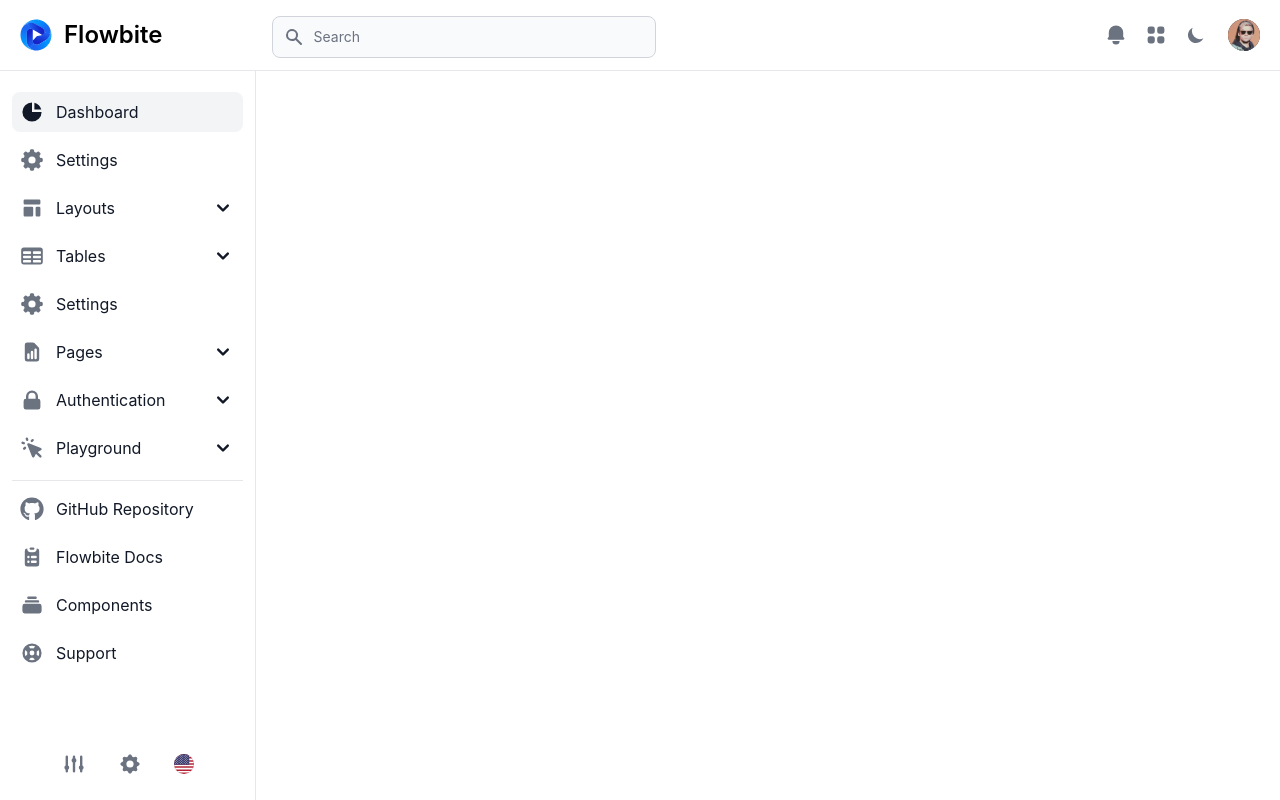
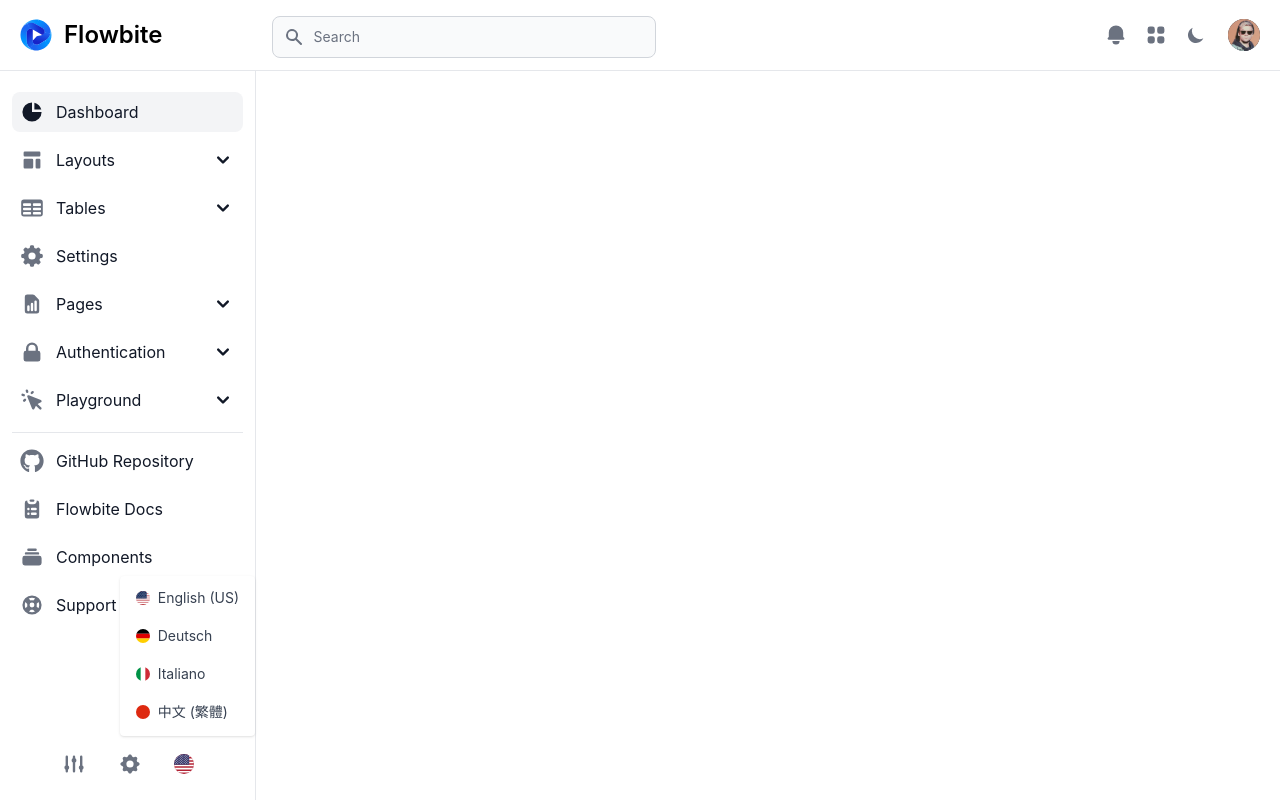
Before and after one commit to nailnafir/admin-next-tailwind, a Next.js app: page / in a window 1280 px wide. Both pictures are taken after a click on the button 183 px from the left and 764 px from the top of the page. Built offline with nearby package versions, Linux system fonts and the light colour scheme.

Commit message:
Add handler for change languages

```diff
--- a/components/sidebar/Sidebar.tsx
+++ b/components/sidebar/Sidebar.tsx
@@ -15,6 +15,7 @@
   const [isPagesOpen, setPagesOpen] = useState(false);
   const [isAuthenticationOpen, setAuthenticationOpen] = useState(false);
   const [isPlaygroundOpen, setPlaygroundOpen] = useState(false);
+  const [isLanguageOpen, setLanguageOpen] = useState(false);
 
   function layoutsHandler() {
     setLayoutsOpen(!isLayoutsOpen);
@@ -34,6 +35,10 @@
 
   function playgroundHandler() {
     setPlaygroundOpen(!isPlaygroundOpen);
+  }
+
+  function languageHandler() {
+    setLanguageOpen(!isLanguageOpen);
   }
 
   return (
@@ -104,32 +109,6 @@
                       sidebar-toggle-item="true"
                     >
                       Dashboard
-                    </span>
-                  </Link>
-                </li>
-                <li>
-                  <Link
-                    href="/settings"
-                    className="flex items-center p-2 text-base text-gray-900 rounded-lg hover:bg-gray-100 group dark:text-gray-200 dark:hover:bg-gray-700"
-                  >
-                    <svg
-                      className="w-6 h-6 text-gray-500 transition duration-75 group-hover:text-gray-900 dark:text-gray-400 dark:group-hover:text-white"
-                      fill="currentColor"
-                      viewBox="0 0 20 20"
-                      xmlns="http://www.w3.org/2000/svg"
-                      aria-hidden="true"
-                    >
-                      <path
-                        clipRule="evenodd"
-                        fillRule="evenodd"
-                        d="M8.34 1.804A1 1 0 019.32 1h1.36a1 1 0 01.98.804l.295 1.473c.497.144.971.342 1.416.587l1.25-.834a1 1 0 011.262.125l.962.962a1 1 0 01.125 1.262l-.834 1.25c.245.445.443.919.587 1.416l1.473.294a1 1 0 01.804.98v1.361a1 1 0 01-.804.98l-1.473.295a6.95 6.95 0 01-.587 1.416l.834 1.25a1 1 0 01-.125 1.262l-.962.962a1 1 0 01-1.262.125l-1.25-.834a6.953 6.953 0 01-1.416.587l-.294 1.473a1 1 0 01-.98.804H9.32a1 1 0 01-.98-.804l-.295-1.473a6.957 6.957 0 01-1.416-.587l-1.25.834a1 1 0 01-1.262-.125l-.962-.962a1 1 0 01-.125-1.262l.834-1.25a6.957 6.957 0 01-.587-1.416l-1.473-.294A1 1 0 011 10.68V9.32a1 1 0 01.804-.98l1.473-.295c.144-.497.342-.971.587-1.416l-.834-1.25a1 1 0 01.125-1.262l.962-.962A1 1 0 015.38 3.03l1.25.834a6.957 6.957 0 011.416-.587l.294-1.473zM13 10a3 3 0 11-6 0 3 3 0 016 0z"
-                      ></path>
-                    </svg>
-                    <span
-                      className="flex-1 ml-3 text-left whitespace-nowrap"
-                      sidebar-toggle-item="true"
-                    >
-                      Settings
                     </span>
                   </Link>
                 </li>
@@ -383,27 +362,27 @@
                   >
                     <SubMenuItem
                       isSubMenuActive={false}
-                      href="#"
+                      href="/authentication/sign-in"
                       title="Sign in"
                     />
                     <SubMenuItem
                       isSubMenuActive={false}
-                      href="#"
+                      href="/authentication/sign-up"
                       title="Sign up"
                     />
                     <SubMenuItem
                       isSubMenuActive={false}
-                      href="#"
+                      href="/authentication/forgot-password"
                       title="Forgot password"
                     />
                     <SubMenuItem
                       isSubMenuActive={false}
-                      href="#"
+                      href="/authentication/reset-password"
                       title="Reset password"
                     />
                     <SubMenuItem
                       isSubMenuActive={false}
-                      href="#"
+                      href="/authentication/profile-lock"
                       title="Profile lock"
                     />
                   </ul>
@@ -534,9 +513,9 @@
                     xmlns="http://www.w3.org/2000/svg"
                   >
                     <path
-                      fillRule="evenodd"
+                      fill-rule="evenodd"
                       d="M18 10a8 8 0 11-16 0 8 8 0 0116 0zm-2 0c0 .993-.241 1.929-.668 2.754l-1.524-1.525a3.997 3.997 0 00.078-2.183l1.562-1.562C15.802 8.249 16 9.1 16 10zm-5.165 3.913l1.58 1.58A5.98 5.98 0 0110 16a5.976 5.976 0 01-2.516-.552l1.562-1.562a4.006 4.006 0 001.789.027zm-4.677-2.796a4.002 4.002 0 01-.041-2.08l-.08.08-1.53-1.533A5.98 5.98 0 004 10c0 .954.223 1.856.619 2.657l1.54-1.54zm1.088-6.45A5.974 5.974 0 0110 4c.954 0 1.856.223 2.657.619l-1.54 1.54a4.002 4.002 0 00-2.346.033L7.246 4.668zM12 10a2 2 0 11-4 0 2 2 0 014 0z"
-                      clipRule="evenodd"
+                      clip-rule="evenodd"
                     ></path>
                   </svg>
                   <span className="ml-3" sidebar-toggle-item="true">
@@ -564,7 +543,7 @@
               </svg>
             </Link>
             <Link
-              href="#"
+              href="/settings"
               data-tooltip-target="tooltip-settings"
               className="inline-flex justify-center p-2 text-gray-500 rounded cursor-pointer hover:text-gray-900 hover:bg-gray-100 dark:hover:bg-gray-700 dark:hover:text-white"
             >
@@ -590,9 +569,10 @@
               <div className="tooltip-arrow" data-popper-arrow></div>
             </div>
             <button
+              className="inline-flex justify-center p-2 text-gray-500 rounded cursor-pointer hover:text-gray-900 hover:bg-gray-100 dark:hover:bg-gray-700 dark:hover:text-white"
               type="button"
               data-dropdown-toggle="language-dropdown"
-              className="inline-flex justify-center p-2 text-gray-500 rounded cursor-pointer hover:text-gray-900 hover:bg-gray-100 dark:hover:bg-gray-700 dark:hover:text-white"
+              onClick={languageHandler}
             >
               <svg
                 className="h-5 w-5 rounded-full mt-0.5"
@@ -634,7 +614,9 @@
             </button>
             {/* Dropdown */}
             <div
-              className="z-50 hidden my-4 text-base list-none bg-white divide-y divide-gray-100 rounded shadow dark:bg-gray-700"
+              className={`${
+                isLanguageOpen ? "absolute" : "hidden"
+              } bottom-12 right-0 z-50 my-4 text-base list-none bg-white divide-y divide-gray-100 rounded shadow dark:bg-gray-700`}
               id="language-dropdown"
             >
               <ul className="py-1" role="none">
@@ -788,7 +770,9 @@
       </aside>
 
       <div
-        className={`${isSidebarOpen ? "" : "hidden"} fixed inset-0 z-10 bg-gray-900/50 dark:bg-gray-900/90`}
+        className={`${
+          isSidebarOpen ? "" : "hidden"
+        } fixed inset-0 z-10 bg-gray-900/50 dark:bg-gray-900/90`}
         id="sidebarBackdrop"
       ></div>
     </>
```
